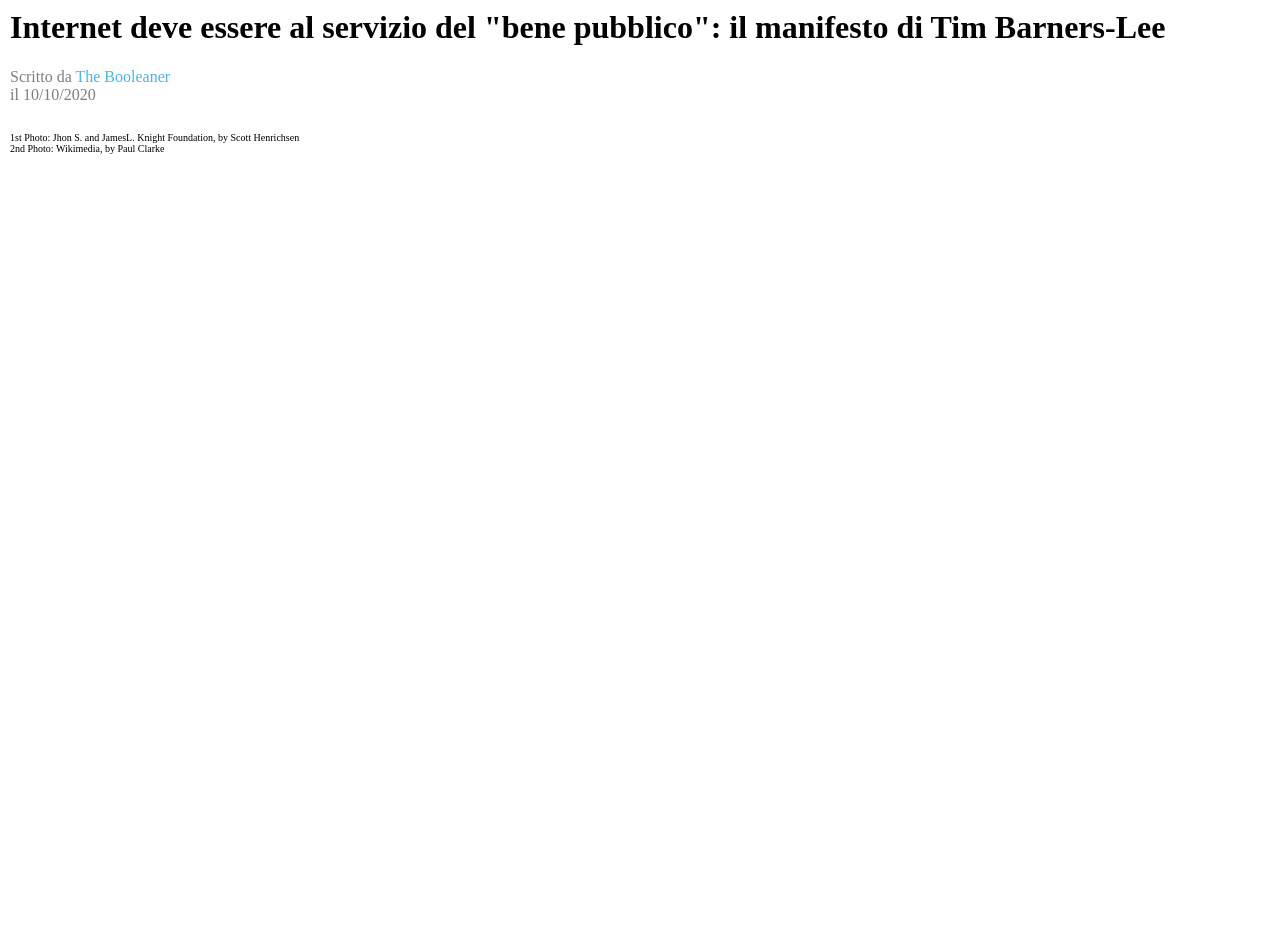
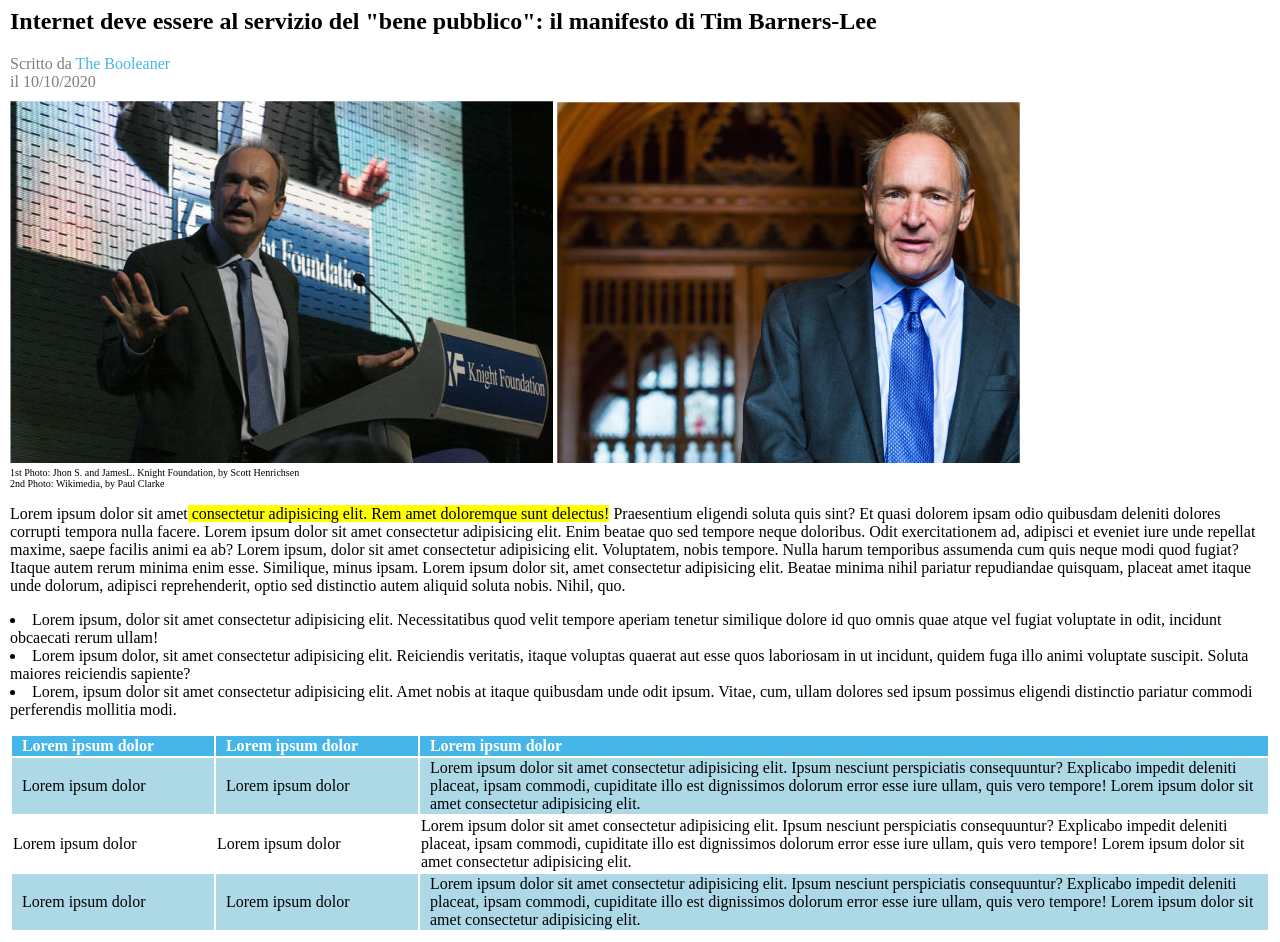
Before and after one commit to AntonioAmbrosecchia/html-css-booleaner, a plain HTML site: page index.html in a window 1280 px wide. Shown: the part 96-1038 px from the top of the page. Before the commit the page ends 800 px from the top, so only its background shows below. Drawn offline with Linux system fonts and the light colour scheme.

Commit message:
add the table

```diff
--- a/assets/css/style.css
+++ b/assets/css/style.css
@@ -31,3 +31,30 @@
 .sottotesto_2 {
     font-size: 10px;
 }
+
+.sottolineatura_gialla {
+    background-color: yellow;
+}
+
+#tabella {
+    padding-top: 15px;
+}
+
+.th_tabella {
+    padding-right: 50px;
+    width: 150px;
+}
+
+thead {
+    color: white;
+    background-color: #46b6e9;
+}
+
+.td_tabella_1 {
+    padding-left: 10px;
+    background-color: lightblue;
+}
+
+.td_tabella_2 {
+    background-color: white;
+}
--- a/index.html
+++ b/index.html
@@ -12,10 +12,13 @@
 <body>
     <!--logo and banner-->
     <header>
+        <section>
             <img class="logo" src="assets/img/logo.svg" alt="">
+        </section>
     </header>
     <main>
         <!--title and photos-->
+        <section>
             <h1>
                 Internet deve essere al servizio del "bene pubblico": il manifesto di Tim Barners-Lee
             </h1>
@@ -26,7 +29,89 @@
             <img src="assets/img/tim-2.jpg" alt="">
             <div class="sottotesto_2">1st Photo: Jhon S. and JamesL. Knight Foundation, by Scott Henrichsen</div>
             <div class="sottotesto_2">2nd Photo: Wikimedia, by Paul Clarke</div>
+        </section>
+        <!--text and list-->
+        <section>
+            <p>
+                Lorem ipsum dolor sit amet<span class="sottolineatura_gialla"> consectetur adipisicing elit. Rem amet
+                    doloremque sunt
+                    delectus!</span> Praesentium eligendi soluta quis sint? Et quasi dolorem ipsam odio quibusdam
+                deleniti
+                dolores corrupti tempora nulla facere. Lorem ipsum dolor sit amet consectetur adipisicing elit. Enim
+                beatae
+                quo sed tempore neque doloribus. Odit exercitationem ad, adipisci et eveniet iure unde repellat maxime,
+                saepe facilis animi ea ab? Lorem ipsum, dolor sit amet consectetur adipisicing elit. Voluptatem, nobis
+                tempore. Nulla harum temporibus assumenda cum quis neque modi quod fugiat? Itaque autem rerum minima
+                enim
+                esse. Similique, minus ipsam. Lorem ipsum dolor sit, amet consectetur adipisicing elit. Beatae minima
+                nihil
+                pariatur repudiandae quisquam, placeat amet itaque unde dolorum, adipisci reprehenderit, optio sed
+                distinctio autem aliquid soluta nobis. Nihil, quo.
+            </p>
+
+            <li>Lorem ipsum, dolor sit amet consectetur adipisicing elit. Necessitatibus quod velit tempore aperiam
+                tenetur similique dolore id quo omnis quae atque vel fugiat voluptate in odit, incidunt obcaecati rerum
+                ullam!</li>
+            <li>Lorem ipsum dolor, sit amet consectetur adipisicing elit. Reiciendis veritatis, itaque voluptas quaerat
+                aut esse quos laboriosam in ut incidunt, quidem fuga illo animi voluptate suscipit. Soluta maiores
+                reiciendis sapiente?</li>
+            <li>Lorem, ipsum dolor sit amet consectetur adipisicing elit. Amet nobis at itaque quibusdam unde odit
+                ipsum. Vitae, cum, ullam dolores sed ipsum possimus eligendi distinctio pariatur commodi perferendis
+                mollitia modi.</li>
+        </section>
+        <!--table-->
+        <section>
+            <table id="tabella">
+                <thead>
+                    <tr>
+                        <th>
+                            <div class="th_tabella">Lorem ipsum dolor</div>
+                        </th>
+                        <th>
+                            <div class="th_tabella">Lorem ipsum dolor</div>
+                        </th>
+                        <th>
+                            <div class="th_tabella">Lorem ipsum dolor</div>
+                        </th>
+                    </tr>
+                </thead>
+                <tbody>
+                    <td class="td_tabella_1">Lorem ipsum dolor</td>
+                    <td class="td_tabella_1">Lorem ipsum dolor</td>
+                    <td class="td_tabella_1">Lorem ipsum dolor sit amet consectetur adipisicing elit. Ipsum nesciunt
+                        perspiciatis
+                        consequuntur? Explicabo impedit deleniti placeat, ipsam commodi, cupiditate illo est dignissimos
+                        dolorum error esse iure ullam, quis vero tempore! Lorem ipsum dolor sit amet consectetur
+                        adipisicing elit.</td>
+                </tbody>
+                <tbody>
+                    <td class="td_tabella_2">Lorem ipsum dolor</td>
+                    <td class="td_tabella_2">Lorem ipsum dolor</td>
+                    <td class="td_tabella_2">Lorem ipsum dolor sit amet consectetur adipisicing elit. Ipsum nesciunt
+                        perspiciatis
+                        consequuntur? Explicabo impedit deleniti placeat, ipsam commodi, cupiditate illo est dignissimos
+                        dolorum error esse iure ullam, quis vero tempore! Lorem ipsum dolor sit amet consectetur
+                        adipisicing elit.</td>
+                </tbody>
+                <tbody>
+                    <td class="td_tabella_1">Lorem ipsum dolor</td>
+                    <td class="td_tabella_1">Lorem ipsum dolor</td>
+                    <td class="td_tabella_1">Lorem ipsum dolor sit amet consectetur adipisicing elit. Ipsum nesciunt
+                        perspiciatis
+                        consequuntur? Explicabo impedit deleniti placeat, ipsam commodi, cupiditate illo est dignissimos
+                        dolorum error esse iure ullam, quis vero tempore! Lorem ipsum dolor sit amet consectetur
+                        adipisicing elit.</td>
+                </tbody>
+            </table>
+        </section>
+
+
+
+
+
     </main>
+
+
     <footer>
 
 
```
Also changed, not shown: assets/img/graph.jpg (added), assets/img/monitor.jpg (added), assets/img/pattern.png (added), assets/img/tim-1.jpg (added), assets/img/tim-2.jpg (added). Lines whose indentation alone changed are shown as unchanged.
